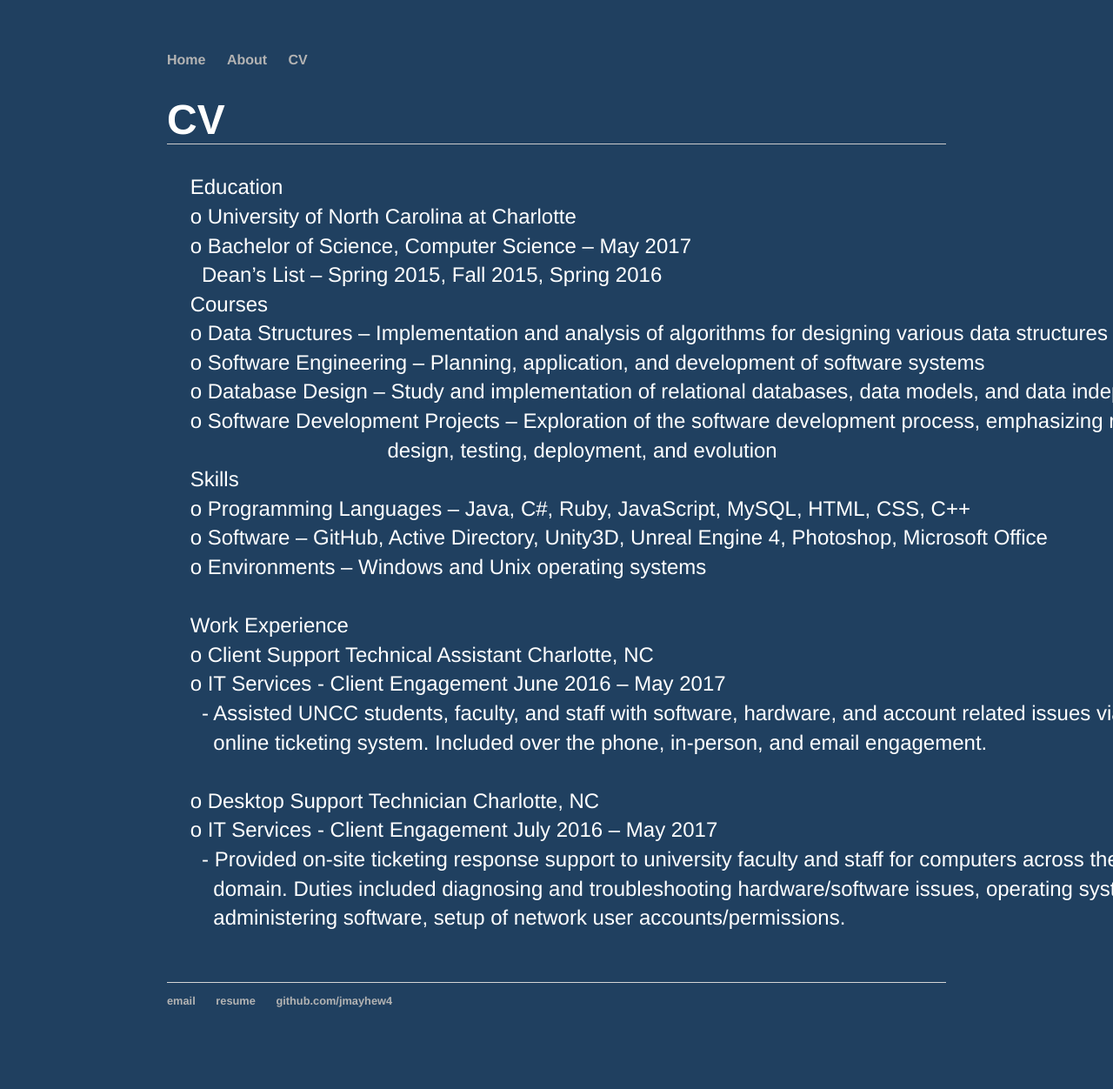
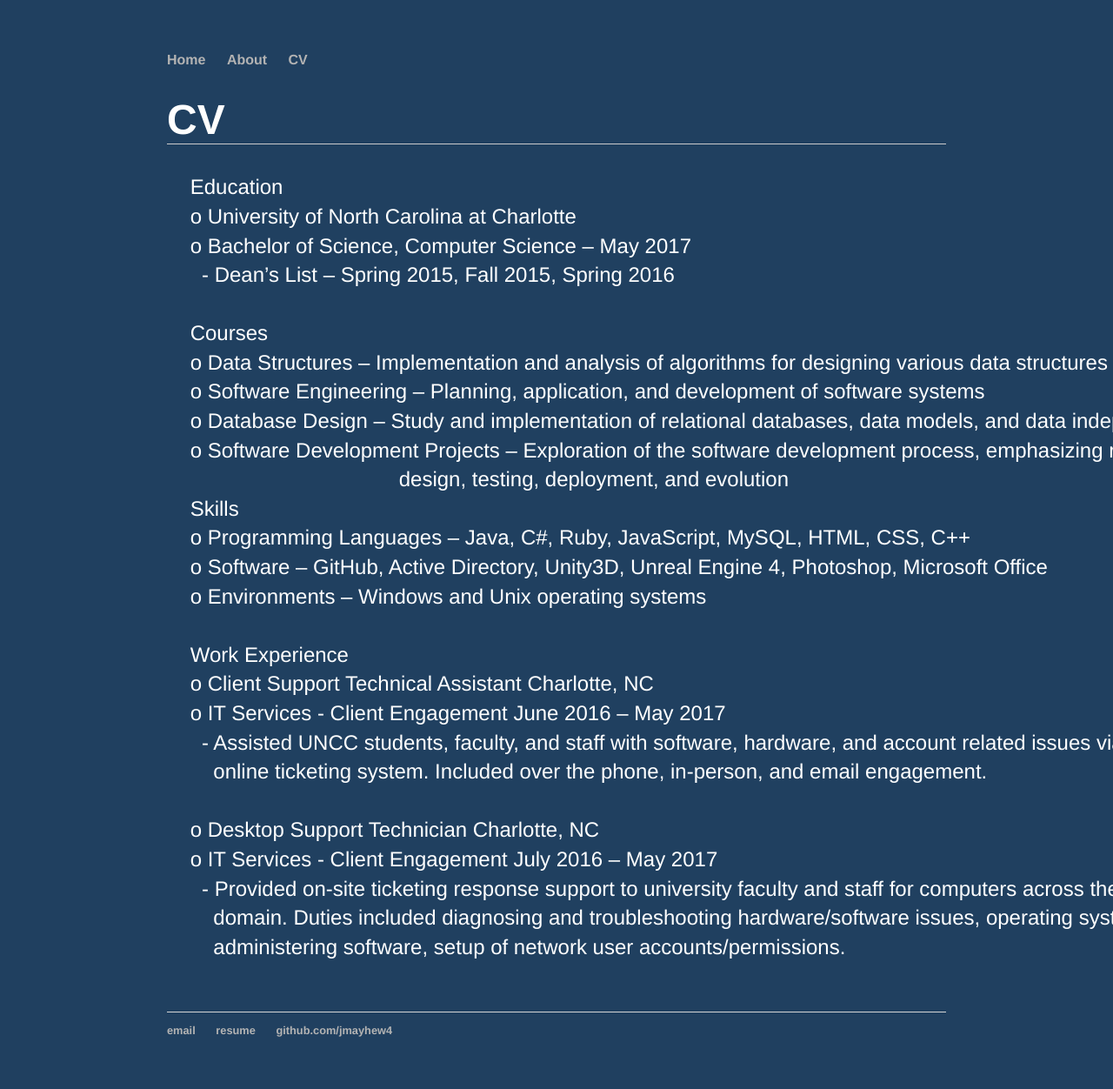
Before and after one commit to jmayhew4/jmayhew4.github.io, a Jekyll site: the page built from CV/index.html, in a window 1280 px wide. Shown: the whole page at 87% size. Built offline with Jekyll 4.4.1, drawn with Linux system fonts in a browser that asks for light colours; before the commit the page ends 1218 px from its top, so only the background shows below that.

```diff
--- a/CV/index.html
+++ b/CV/index.html
@@ -9,13 +9,14 @@ title: About John Mayhew
     Education
     o University of North Carolina at Charlotte
     o Bachelor of Science, Computer Science – May 2017
-      Dean’s List – Spring 2015, Fall 2015, Spring 2016
+      - Dean’s List – Spring 2015, Fall 2015, Spring 2016
+
     Courses
     o Data Structures – Implementation and analysis of algorithms for designing various data structures
     o Software Engineering – Planning, application, and development of software systems
     o Database Design – Study and implementation of relational databases, data models, and data independence
     o Software Development Projects – Exploration of the software development process, emphasizing requirements,
-                                      design, testing, deployment, and evolution
+                                        design, testing, deployment, and evolution
     Skills
     o Programming Languages – Java, C#, Ruby, JavaScript, MySQL, HTML, CSS, C++
     o Software – GitHub, Active Directory, Unity3D, Unreal Engine 4, Photoshop, Microsoft Office
```
